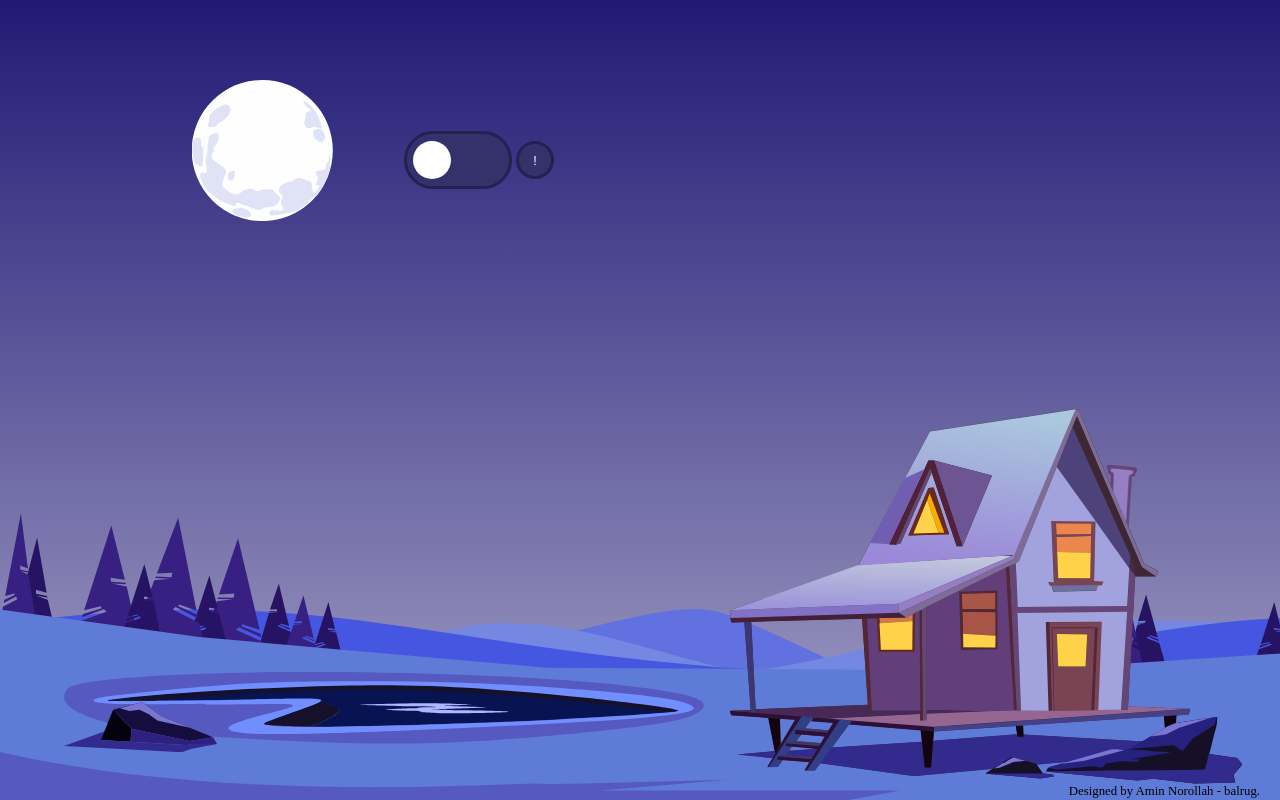
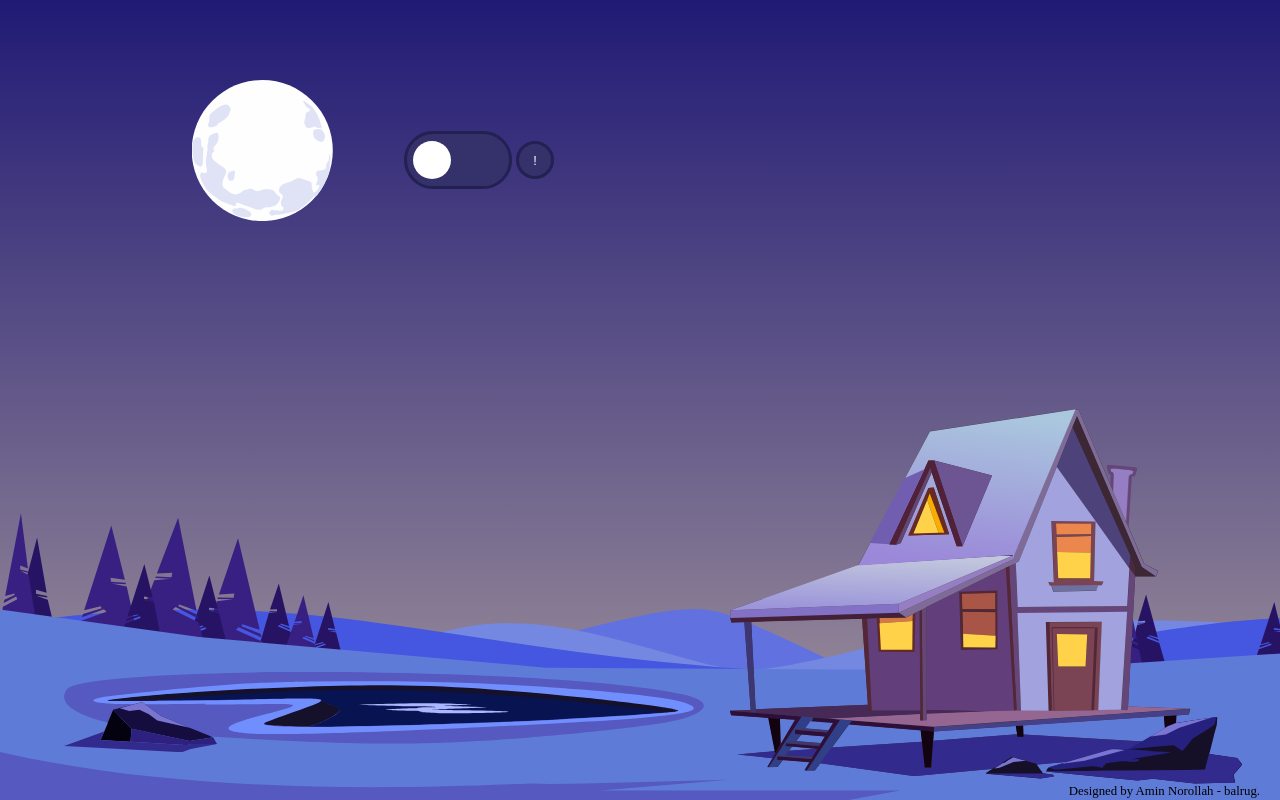
Before and after one commit to amin-norollah/under-the-moonlight, an Angular app: page / in a window 1280 px wide. Shown: the top 800 px of the page. Built offline with nearby package versions, Linux system fonts and the light colour scheme.

Commit message:
Bugs fixed

```diff
--- a/src/app/app.component.css
+++ b/src/app/app.component.css
@@ -2,7 +2,7 @@
   background-image: linear-gradient(
     to bottom,
     rgba(255, 255, 255, 0),
-    rgba(255, 255, 255, 0.6)
+    rgba(255, 236, 184, 0.6)
   );
   background-color: var(--back-color);
   height: 100%;
--- a/src/app/components/background/background.component.ts
+++ b/src/app/components/background/background.component.ts
@@ -108,8 +108,8 @@ export class BackgroundComponent implements OnInit {
   //change colors
   changeMode(isDay: boolean) {
     if (isDay) {
-      this.back4 = this.FST.replace('@color', '85f07b');
-      this.back3 = this.FST.replace('@color', 'b6e36d');
+      this.back4 = this.FST.replace('@color', '81df3c');
+      this.back3 = this.FST.replace('@color', 'a4e835');
       this.back2 = this.FST.replace('@color', '6de062');
       this.back1 = this.FST.replace('@color', 'abf992');
       this.tree1 = this.FST.replace('@color', '42b648');
```
